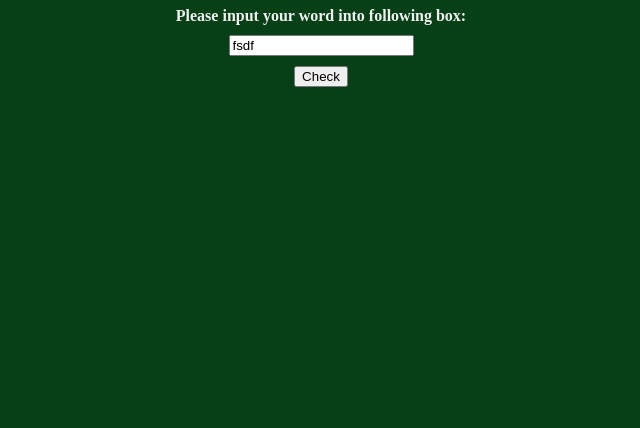
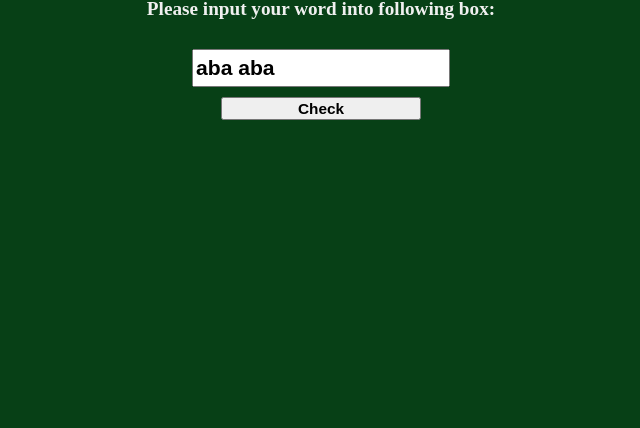
Before and after one commit to can-ngo/palindrome-checker, a plain HTML site: page index.html in a window 1280 px wide. Shown: the part 372-800 px from the top of the page, without its empty margins (319-959 px from the left). Drawn offline with Linux system fonts and the light colour scheme.

Commit message:
FIX: some styling and add favicon

```diff
--- a/index.html
+++ b/index.html
@@ -3,13 +3,14 @@
   <head>
     <meta charset="utf-8">
     <meta name="viewport" content="width=device-width, initial-scale=1">
+    <link rel="icon" type="image/x-icon" href="./favicon/favicon.ico">
     <link rel="stylesheet" href="styles.css">
     <title>Palindrome Checker</title>
   </head>
   <body>
     <h1>Palindrome Checker</h1>
     <h4>Please input your word into following box:</h4>
-    <input type="text" id="text-input" value="fsdf">
+    <input type="text" id="text-input" value="aba aba">
     <button id="check-btn">Check</button>
     <div id="result"></div>
     <script src="script.js"></script>
--- a/styles.css
+++ b/styles.css
@@ -14,26 +14,34 @@
     justify-content: center;
     margin: 0;
     padding: 0;
+    font-size: 1.2em;
   }
 
   h1, h4 {
     color: var(--clr-text);
-    margin: 0 auto 20px auto;
-  }
-
-  h4 {
-    margin: 0 auto 0 auto;
+    margin: 0 auto 1em auto;
   }
 
   input {
     display: block;
     margin: 10px auto 10px auto;
+    height: 1.5em;
+    width: 250px;
+    font-size: 1.1em;
+    font-weight: 600;
   }
 
   #result {
     color: var(--clr-text);
-    font-size: 18px;
+    font-size: 1.2em;
     margin-top: 20px;
+  }
+
+  button {
+    width: 200px;
+    height: 1.5em;
+    font-size: 0.8em;
+    font-weight: 600;
   }
 
   @keyframes grow {
```
Also changed, not shown: favicon/favicon.ico (added).
